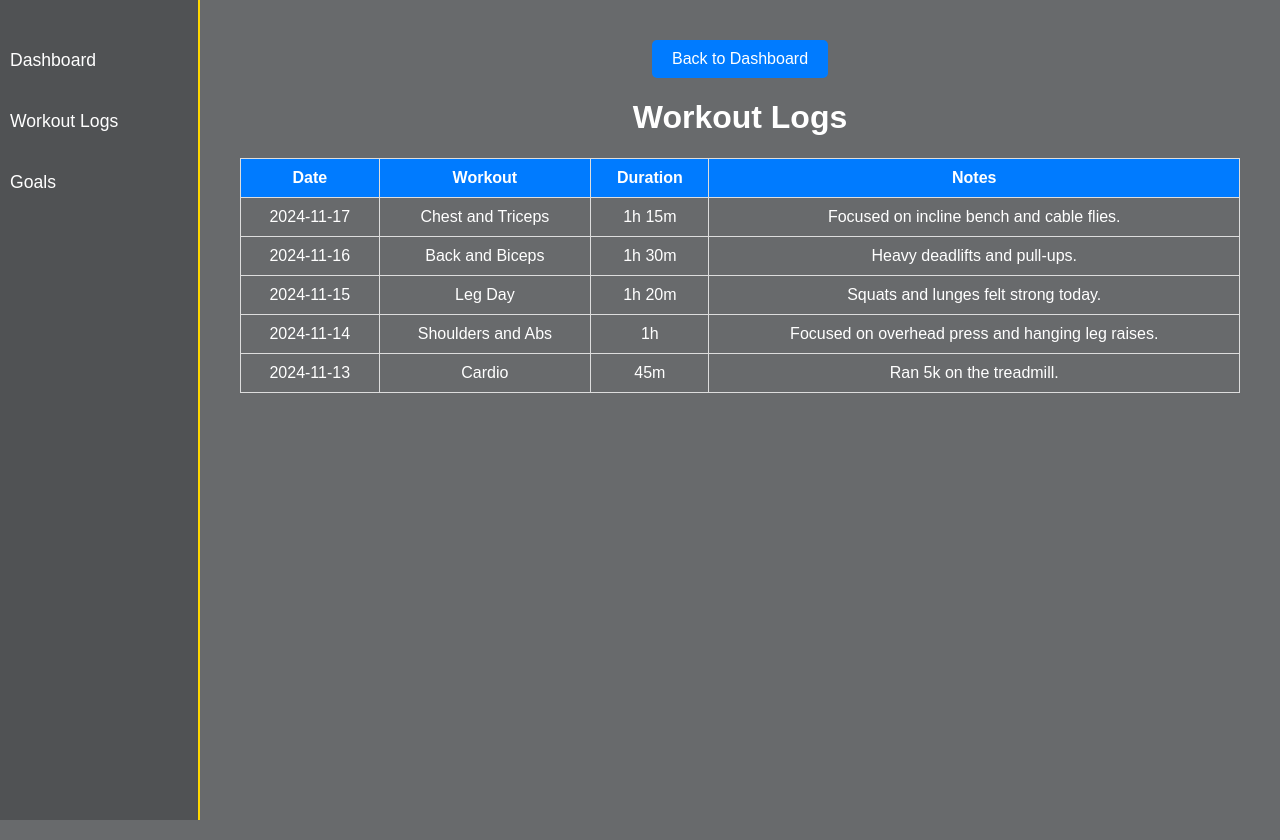
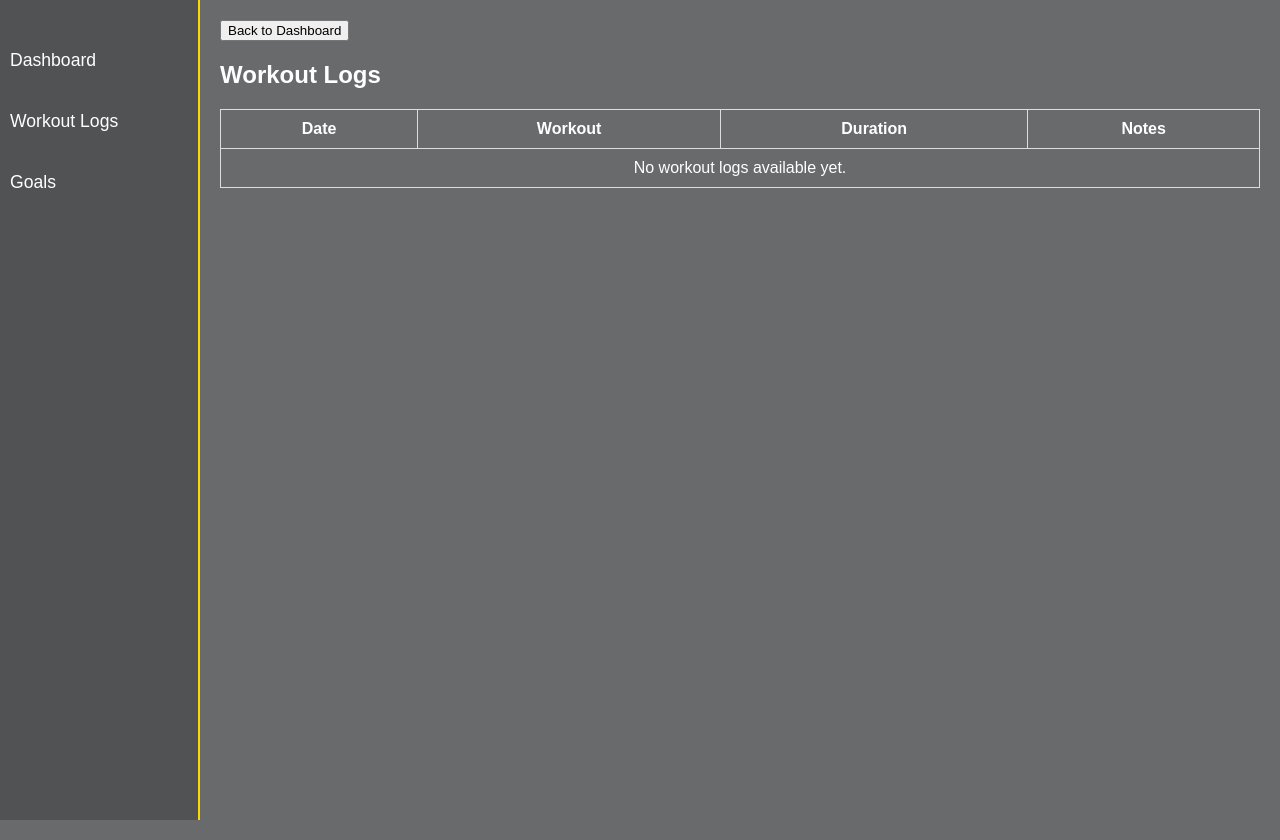
Before and after one commit to dkpunit/workout-tracker, a React (Create React App) app: page /logs in a window 1280 px wide. Built offline with nearby package versions, Linux system fonts and the light colour scheme.

Commit message:
updated Logs.js to remove hardcoded dummy data for /logs page (workout tracker)

```diff
--- a/src/routes/Logs.js
+++ b/src/routes/Logs.js
@@ -1,78 +1,43 @@
-import React from 'react';
+import React, { useContext } from 'react';
 import { Link } from 'react-router-dom';
+import { WorkoutContext } from '../context/WorkoutContext';
+import './WorkoutLogs.css';
 
 function Logs() {
-  const placeholderData = [
-    { date: '2024-11-17', workout: 'Chest and Triceps', duration: '1h 15m', notes: 'Focused on incline bench and cable flies.' },
-    { date: '2024-11-16', workout: 'Back and Biceps', duration: '1h 30m', notes: 'Heavy deadlifts and pull-ups.' },
-    { date: '2024-11-15', workout: 'Leg Day', duration: '1h 20m', notes: 'Squats and lunges felt strong today.' },
-    { date: '2024-11-14', workout: 'Shoulders and Abs', duration: '1h', notes: 'Focused on overhead press and hanging leg raises.' },
-    { date: '2024-11-13', workout: 'Cardio', duration: '45m', notes: 'Ran 5k on the treadmill.' },
-  ];
-
-  const styles = {
-    container: {
-      padding: '20px',
-      textAlign: 'center',
-    },
-    table: {
-      width: '100%',
-      borderCollapse: 'collapse',
-      marginTop: '20px',
-    },
-    th: {
-      backgroundColor: '#007BFF',
-      color: '#FFF',
-      padding: '10px',
-      border: '1px solid #DDD',
-    },
-    td: {
-      padding: '10px',
-      border: '1px solid #DDD',
-    },
-    buttonContainer: {
-      marginBottom: '20px',
-    },
-    button: {
-      padding: '10px 20px',
-      fontSize: '16px',
-      backgroundColor: '#007BFF',
-      color: '#FFF',
-      border: 'none',
-      borderRadius: '5px',
-      cursor: 'pointer',
-    },
-    buttonHover: {
-      backgroundColor: '#0056b3',
-    },
-  };
+  const { workouts } = useContext(WorkoutContext);
 
   return (
-    <div style={styles.container}>
-      <div style={styles.buttonContainer}>
-        <Link to="/">
-          <button style={styles.button}>Back to Dashboard</button>
-        </Link>
-      </div>
-      <h1>Workout Logs</h1>
-      <table style={styles.table}>
+    <div className="workout-logs-container">
+      <Link to="/">
+        <button className="back-to-dashboard-btn">Back to Dashboard</button>
+      </Link>
+      <h2>Workout Logs</h2>
+      <table className="workout-logs-table">
         <thead>
           <tr>
-            <th style={styles.th}>Date</th>
-            <th style={styles.th}>Workout</th>
-            <th style={styles.th}>Duration</th>
-            <th style={styles.th}>Notes</th>
+            <th>Date</th>
+            <th>Workout</th>
+            <th>Duration</th>
+            <th>Notes</th>
           </tr>
         </thead>
         <tbody>
-          {placeholderData.map((log, index) => (
-            <tr key={index}>
-              <td style={styles.td}>{log.date}</td>
-              <td style={styles.td}>{log.workout}</td>
-              <td style={styles.td}>{log.duration}</td>
-              <td style={styles.td}>{log.notes}</td>
+          {workouts.length === 0 ? (
+            <tr>
+              <td colSpan="4" style={{ textAlign: 'center' }}>
+                No workout logs available yet.
+              </td>
             </tr>
-          ))}
+          ) : (
+            workouts.map((log, idx) => (
+              <tr key={idx}>
+                <td>{log.date}</td>
+                <td>{log.workoutName || 'Workout'}</td>
+                <td>{log.duration || '-'}</td>
+                <td>{log.notes || '-'}</td>
+              </tr>
+            ))
+          )}
         </tbody>
       </table>
     </div>
```
